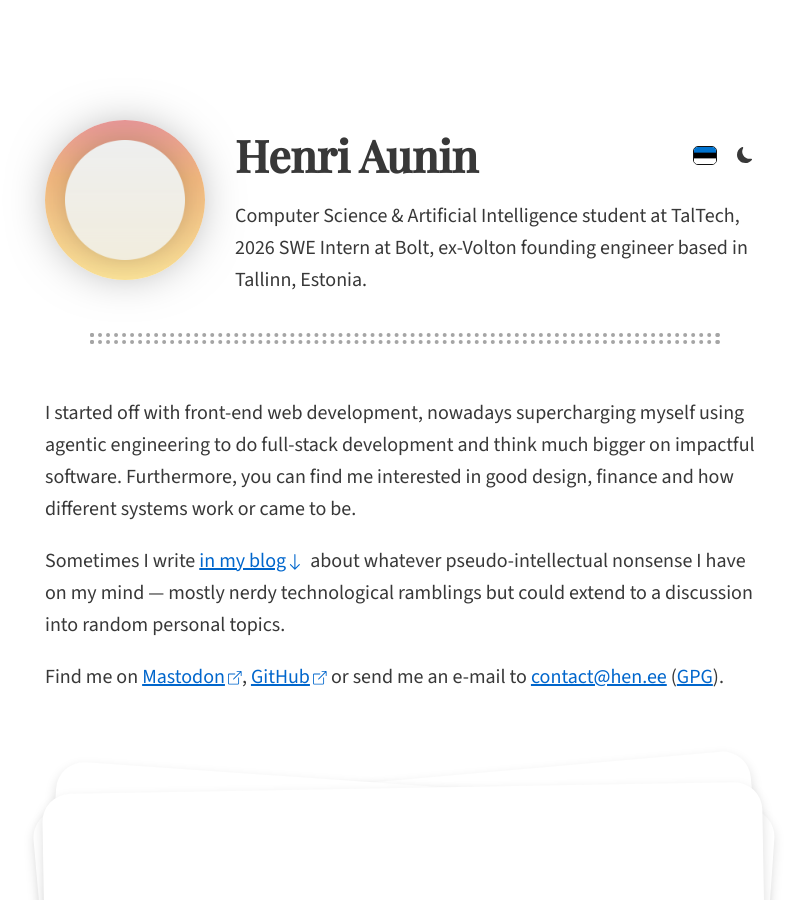
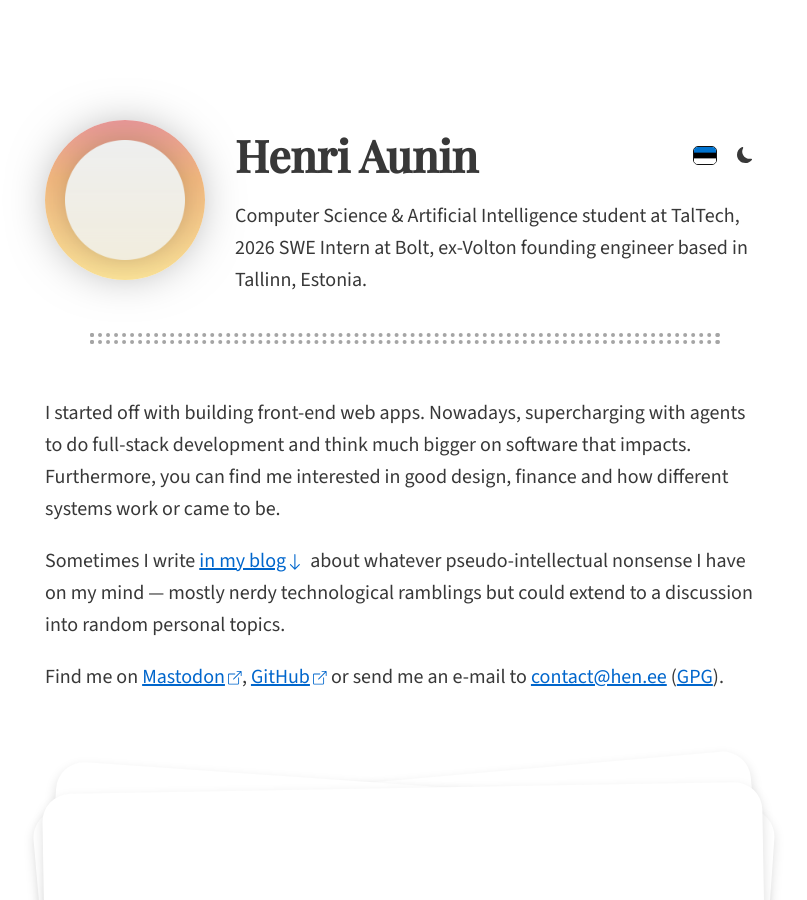
Before and after one commit to tenseoverflow/hen.ee, a Jekyll site: the page built from index.html, in a window 1280 px wide and 900 px high. Shown: the whole window, without its empty margins (235-1042 px from the left). Built offline with Jekyll 4.4.1, drawn with Linux system fonts in a browser that asks for light colours.

Commit message:
Update _config.yml (via Pages CMS)

```diff
--- a/_config.yml
+++ b/_config.yml
@@ -7,13 +7,13 @@ url: https://hen.ee
 permalink: /:title/
 lang: en-US
 timezone: Europe/London
-aboutme-text: <p>I started off with front-end web development, nowadays
-  supercharging myself using agentic engineering to do full-stack development
-  and think much bigger on impactful software. Furthermore, you can find me
-  interested in good design, finance and how different systems work or came to
-  be.</p><p>Sometimes I write <a class="down" href="#recents">in my blog</a>
-  about whatever pseudo-intellectual nonsense I have on my mind — mostly nerdy
-  technological ramblings but could extend to a discussion into random personal
+aboutme-text: <p>I started off with building front-end web apps. Nowadays,
+  supercharging with agents to do full-stack development and think much bigger
+  on software that impacts. Furthermore, you can find me interested in good
+  design, finance and how different systems work or came to be.</p><p>Sometimes
+  I write <a class="down" href="#recents">in my blog</a> about whatever
+  pseudo-intellectual nonsense I have on my mind — mostly nerdy technological
+  ramblings but could extend to a discussion into random personal
   topics.</p><p>Find me on <a rel="me" class="outside"
   href="https://mastodon.social/@henriaunin">Mastodon</a>, <a rel="me"
   class="outside" href="https://github.com/tenseoverflow">GitHub</a> or send me
```
